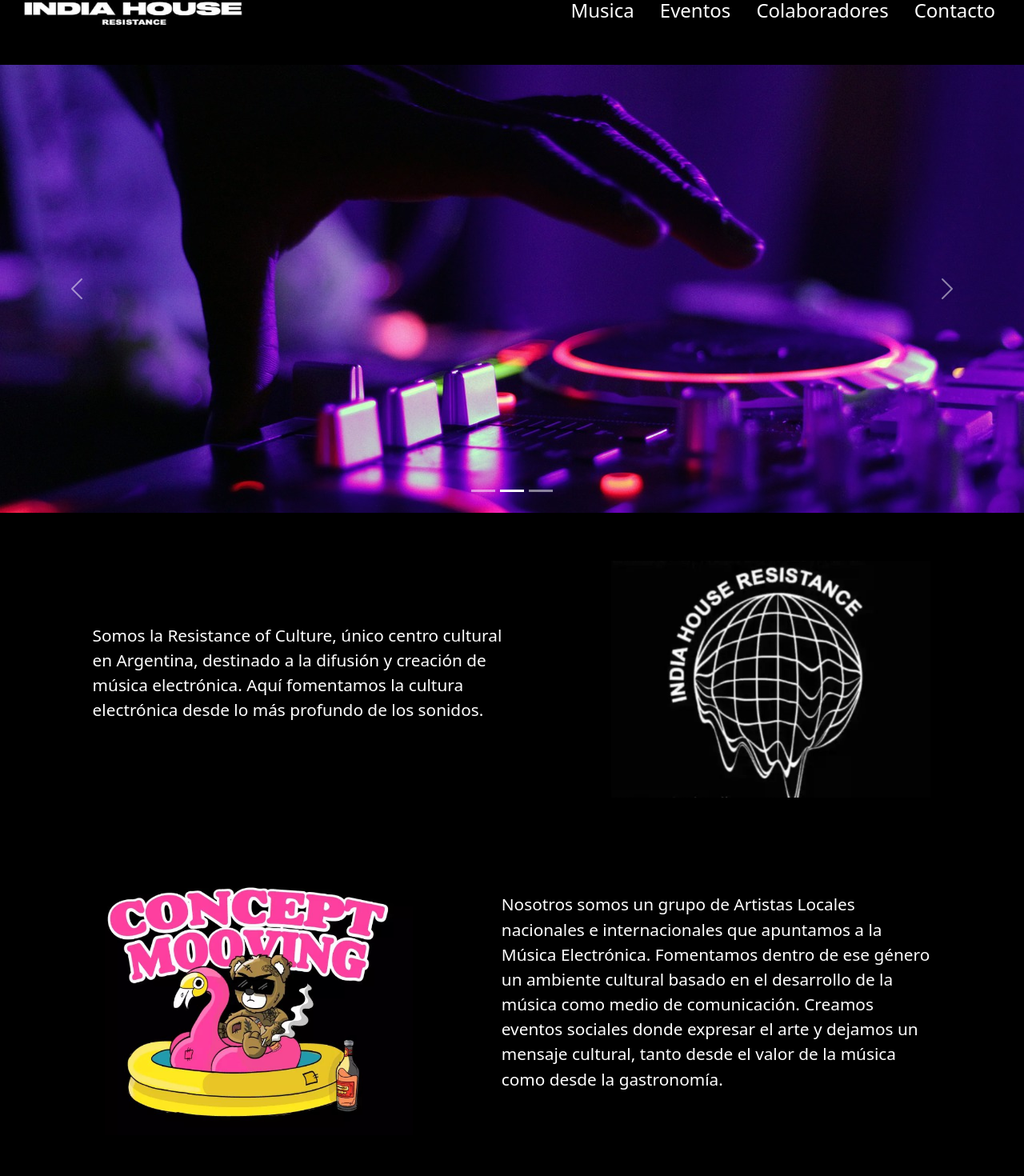
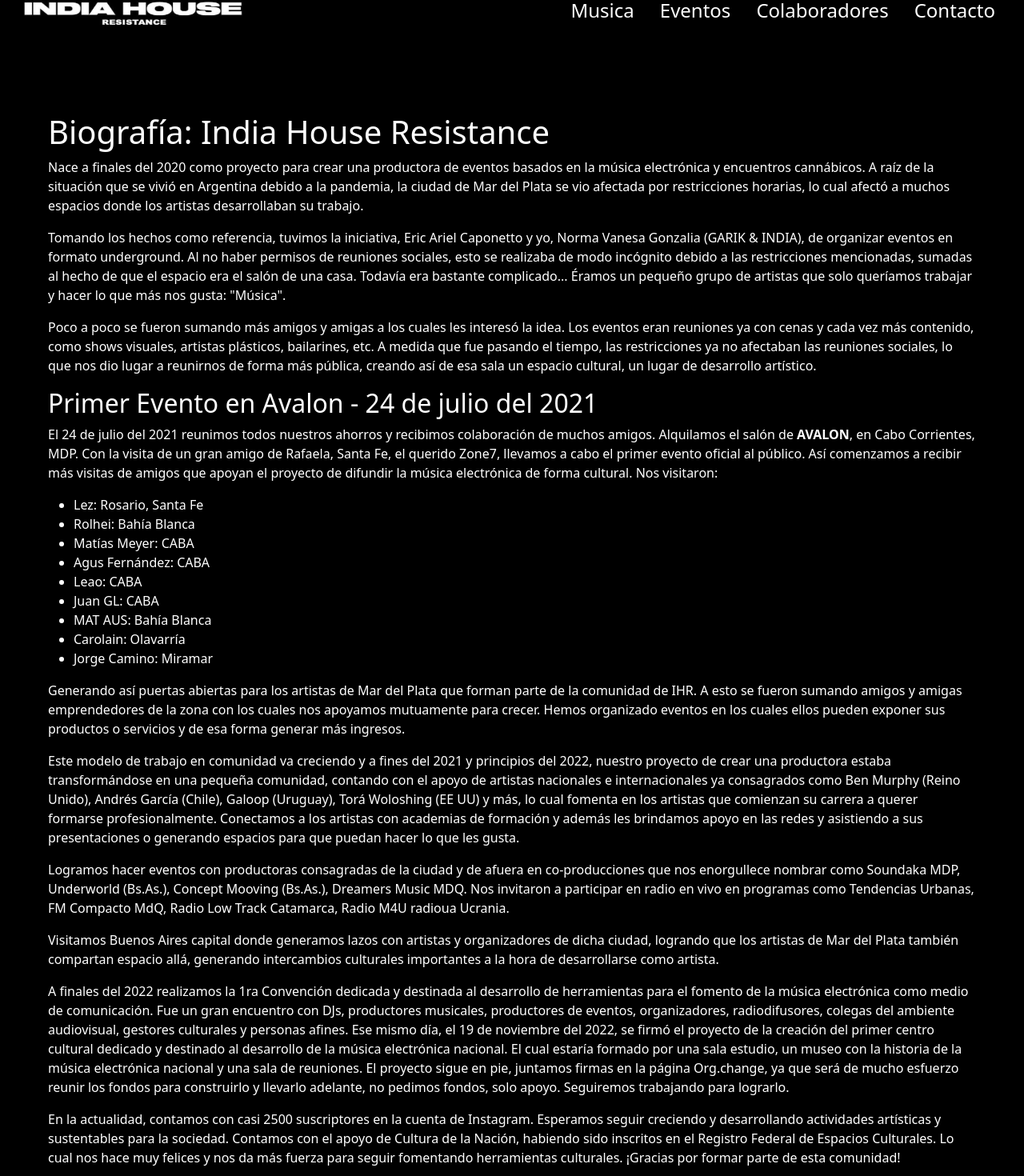
Before and after one commit to Pappafabian17/pagina-web-india-house-residence, a React (Create React App) app: page /about in a window 1280 px wide. Shown: the part 55-1525 px from the top of the page at 80% size. Built offline with nearby package versions, Linux system fonts and the light colour scheme.

Commit message:
routing y about page

```diff
--- a/package.json
+++ b/package.json
@@ -11,6 +11,7 @@
     "react": "^18.2.0",
     "react-bootstrap": "^2.9.1",
     "react-dom": "^18.2.0",
+    "react-router-dom": "^6.21.0",
     "react-scripts": "5.0.1",
     "web-vitals": "^2.1.4"
   },
--- a/src/App.css
+++ b/src/App.css
@@ -1,3 +1,8 @@
+.main-container {
+  background-color: #000000;
+  color: #000;
+  overflow: hidden;
+}
 .custom-bg-color {
   background-color: #000000; /* Reemplaza con tu color personalizado en formato hexadecimal, RGB, u otro */
 }
@@ -47,7 +52,31 @@
 }
 .image-cuerpo {
   min-width: 120px;
-  max-width: 400px;
+  max-width: 347px;
+}
+.sobreNosotrosContainer {
+  background-color: #000000;
+  color: #fff;
+  padding: 60px;
+  div {
+    overflow: hidden;
+  }
+  h3 {
+    font-size: 2rem;
+    text-align: center;
+    margin: 30px 0;
+  }
+  p {
+    font-size: 1.3rem;
+  }
+}
+
+/* About page  */
+
+.aboutPageContainer {
+  background-color: #000;
+  color: #fff;
+  padding: 60px;
 }
 
 @media screen and (min-width: 699px) {
--- a/src/App.js
+++ b/src/App.js
@@ -3,14 +3,30 @@
 
 import ImageCarousel from "./components/ImageCarousel";
 import Cuerpo from "./components/Cuerpo";
+import About from "./components/About";
+import { BrowserRouter as Router, Routes, Route } from "react-router-dom";
+import AboutPage from "./components/AboutPage";
 
 function App() {
   return (
-    <>
-      <NavBar />
-      <ImageCarousel />
-      <Cuerpo />
-    </>
+    <Router>
+      <div className="main-container">
+        <NavBar />
+        <Routes>
+          <Route
+            path="/"
+            element={
+              <>
+                <ImageCarousel />
+                <Cuerpo />
+                <About />
+              </>
+            }
+          />
+          <Route path="/about" Component={AboutPage} />
+        </Routes>
+      </div>
+    </Router>
   );
 }
 
--- /dev/null
+++ b/src/components/About.jsx
@@ -0,0 +1,43 @@
+import RedirectButton from "./RedirectButton";
+
+export default function () {
+  return (
+    <div className="sobreNosotrosContainer">
+      <div data-aos="flip-down">
+        <h2>Sobre Nosotros</h2>
+        <h3> India House Resistance</h3>
+
+        <p>
+          Nace a finales del 2020 como proyecto para crear una productora de
+          eventos basados en la música electrónica y encuentros cannábicos. A
+          raíz de la situación que se vivió en Argentina debido a la pandemia,
+          la ciudad de Mar del Plata se vio afectada por restricciones horarias,
+          lo cual afectó a muchos espacios donde los artistas desarrollaban su
+          trabajo.
+        </p>
+
+        <p>
+          Tomando los hechos como referencia, tuvimos la iniciativa, Eric Ariel
+          Caponetto y yo, Norma Vanesa Gonzalia (GARIK & INDIA), de organizar
+          eventos en formato underground. Al no haber permisos de reuniones
+          sociales, esto se realizaba de modo incógnito debido a las
+          restricciones mencionadas, sumadas al hecho de que el espacio era el
+          salón de una casa. Todavía era bastante complicado... Éramos un
+          pequeño grupo de artistas que solo queríamos trabajar y hacer lo que
+          más nos gusta: "Música".
+        </p>
+
+        <p>
+          Poco a poco se fueron sumando más amigos y amigas a los cuales les
+          interesó la idea. Los eventos eran reuniones ya con cenas y cada vez
+          más contenido, como shows visuales, artistas plásticos, bailarines,
+          etc. A medida que fue pasando el tiempo, las restricciones ya no
+          afectaban las reuniones sociales, lo que nos dio lugar a reunirnos de
+          forma más pública, creando así de esa sala un espacio cultural, un
+          lugar de desarrollo artístico.
+        </p>
+        <RedirectButton to="/about" text="Conoce mas sobre Nosotros!" />
+      </div>
+    </div>
+  );
+}
--- /dev/null
+++ b/src/components/AboutPage.jsx
@@ -0,0 +1,122 @@
+export default function AboutPage() {
+  return (
+    <div className="aboutPageContainer">
+      <h1>Biografía: India House Resistance</h1>
+
+      <p>
+        Nace a finales del 2020 como proyecto para crear una productora de
+        eventos basados en la música electrónica y encuentros cannábicos. A raíz
+        de la situación que se vivió en Argentina debido a la pandemia, la
+        ciudad de Mar del Plata se vio afectada por restricciones horarias, lo
+        cual afectó a muchos espacios donde los artistas desarrollaban su
+        trabajo.
+      </p>
+
+      <p>
+        Tomando los hechos como referencia, tuvimos la iniciativa, Eric Ariel
+        Caponetto y yo, Norma Vanesa Gonzalia (GARIK & INDIA), de organizar
+        eventos en formato underground. Al no haber permisos de reuniones
+        sociales, esto se realizaba de modo incógnito debido a las restricciones
+        mencionadas, sumadas al hecho de que el espacio era el salón de una
+        casa. Todavía era bastante complicado... Éramos un pequeño grupo de
+        artistas que solo queríamos trabajar y hacer lo que más nos gusta:
+        "Música".
+      </p>
+
+      <p>
+        Poco a poco se fueron sumando más amigos y amigas a los cuales les
+        interesó la idea. Los eventos eran reuniones ya con cenas y cada vez más
+        contenido, como shows visuales, artistas plásticos, bailarines, etc. A
+        medida que fue pasando el tiempo, las restricciones ya no afectaban las
+        reuniones sociales, lo que nos dio lugar a reunirnos de forma más
+        pública, creando así de esa sala un espacio cultural, un lugar de
+        desarrollo artístico.
+      </p>
+
+      <h2>Primer Evento en Avalon - 24 de julio del 2021</h2>
+      <p>
+        El 24 de julio del 2021 reunimos todos nuestros ahorros y recibimos
+        colaboración de muchos amigos. Alquilamos el salón de{" "}
+        <strong>AVALON</strong>, en Cabo Corrientes, MDP. Con la visita de un
+        gran amigo de Rafaela, Santa Fe, el querido Zone7, llevamos a cabo el
+        primer evento oficial al público. Así comenzamos a recibir más visitas
+        de amigos que apoyan el proyecto de difundir la música electrónica de
+        forma cultural. Nos visitaron:
+      </p>
+
+      <ul>
+        <li>Lez: Rosario, Santa Fe</li>
+        <li>Rolhei: Bahía Blanca</li>
+        <li>Matías Meyer: CABA</li>
+        <li>Agus Fernández: CABA</li>
+        <li>Leao: CABA</li>
+        <li>Juan GL: CABA</li>
+        <li>MAT AUS: Bahía Blanca</li>
+        <li>Carolain: Olavarría</li>
+        <li>Jorge Camino: Miramar</li>
+      </ul>
+
+      <p>
+        Generando así puertas abiertas para los artistas de Mar del Plata que
+        forman parte de la comunidad de IHR. A esto se fueron sumando amigos y
+        amigas emprendedores de la zona con los cuales nos apoyamos mutuamente
+        para crecer. Hemos organizado eventos en los cuales ellos pueden exponer
+        sus productos o servicios y de esa forma generar más ingresos.
+      </p>
+      <p>
+        Este modelo de trabajo en comunidad va creciendo y a fines del 2021 y
+        principios del 2022, nuestro proyecto de crear una productora estaba
+        transformándose en una pequeña comunidad, contando con el apoyo de
+        artistas nacionales e internacionales ya consagrados como Ben Murphy
+        (Reino Unido), Andrés García (Chile), Galoop (Uruguay), Torá Woloshing
+        (EE UU) y más, lo cual fomenta en los artistas que comienzan su carrera
+        a querer formarse profesionalmente. Conectamos a los artistas con
+        academias de formación y además les brindamos apoyo en las redes y
+        asistiendo a sus presentaciones o generando espacios para que puedan
+        hacer lo que les gusta.
+      </p>
+
+      <p>
+        Logramos hacer eventos con productoras consagradas de la ciudad y de
+        afuera en co-producciones que nos enorgullece nombrar como Soundaka MDP,
+        Underworld (Bs.As.), Concept Mooving (Bs.As.), Dreamers Music MDQ. Nos
+        invitaron a participar en radio en vivo en programas como Tendencias
+        Urbanas, FM Compacto MdQ, Radio Low Track Catamarca, Radio M4U radioua
+        Ucrania.
+      </p>
+
+      <p>
+        Visitamos Buenos Aires capital donde generamos lazos con artistas y
+        organizadores de dicha ciudad, logrando que los artistas de Mar del
+        Plata también compartan espacio allá, generando intercambios culturales
+        importantes a la hora de desarrollarse como artista.
+      </p>
+
+      <p>
+        A finales del 2022 realizamos la 1ra Convención dedicada y destinada al
+        desarrollo de herramientas para el fomento de la música electrónica como
+        medio de comunicación. Fue un gran encuentro con DJs, productores
+        musicales, productores de eventos, organizadores, radiodifusores,
+        colegas del ambiente audiovisual, gestores culturales y personas afines.
+        Ese mismo día, el 19 de noviembre del 2022, se firmó el proyecto de la
+        creación del primer centro cultural dedicado y destinado al desarrollo
+        de la música electrónica nacional. El cual estaría formado por una sala
+        estudio, un museo con la historia de la música electrónica nacional y
+        una sala de reuniones. El proyecto sigue en pie, juntamos firmas en la
+        página Org.change, ya que será de mucho esfuerzo reunir los fondos para
+        construirlo y llevarlo adelante, no pedimos fondos, solo apoyo.
+        Seguiremos trabajando para lograrlo.
+      </p>
+
+      <p>
+        En la actualidad, contamos con casi 2500 suscriptores en la cuenta de
+        Instagram. Esperamos seguir creciendo y desarrollando actividades
+        artísticas y sustentables para la sociedad. Contamos con el apoyo de
+        Cultura de la Nación, habiendo sido inscritos en el Registro Federal de
+        Espacios Culturales. Lo cual nos hace muy felices y nos da más fuerza
+        para seguir fomentando herramientas culturales. ¡Gracias por formar
+        parte de esta comunidad!
+      </p>
+    </div>
+  );
+}
--- a/src/components/Cuerpo.jsx
+++ b/src/components/Cuerpo.jsx
@@ -20,7 +20,11 @@
             fomentamos la cultura electrónica desde lo más profundo de los
             sonidos.
           </p>
-          <img src="../../assets/img/logo2.png" className="image-cuerpo" />
+          <img
+            src="../../assets/img/logo2.png"
+            data-aos="flip-left"
+            className="image-cuerpo"
+          />
         </div>
         <div className="section-1 reverse">
           <p
@@ -39,6 +43,7 @@
           <img
             src="../../assets/img/concept-mooving.png"
             className="image-cuerpo"
+            data-aos="flip-right"
           />
         </div>
         <div className="section-1">
@@ -58,7 +63,11 @@
             eventos, con platos elaborados por personas capacitadas para ese
             tipo de cocina, que son platos de autor.
           </p>
-          <img src="../../assets/img/lentes.png" className="image-cuerpo" />
+          <img
+            src="../../assets/img/lentes.png"
+            data-aos="flip-left"
+            className="image-cuerpo"
+          />
         </div>
       </div>
     </>
--- /dev/null
+++ b/src/components/RedirectButton.jsx
@@ -0,0 +1,14 @@
+import React from "react";
+import { useNavigate } from "react-router-dom";
+
+const RedirectButton = ({ to, text }) => {
+  const navigate = useNavigate();
+
+  const handleClick = () => {
+    navigate(to);
+  };
+
+  return <button onClick={handleClick}>{text}</button>;
+};
+
+export default RedirectButton;
```
Also changed, not shown: 1 other file (tests, documents, lock files or other folders).
